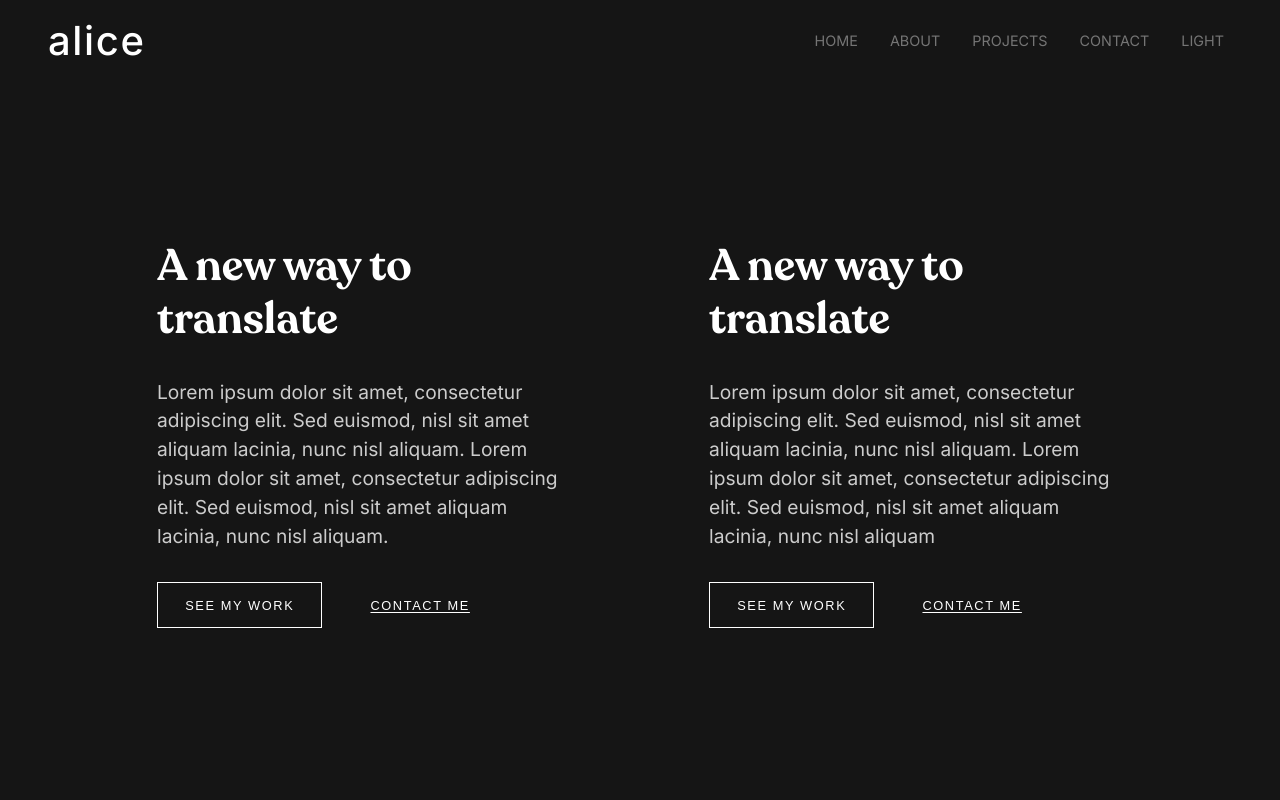
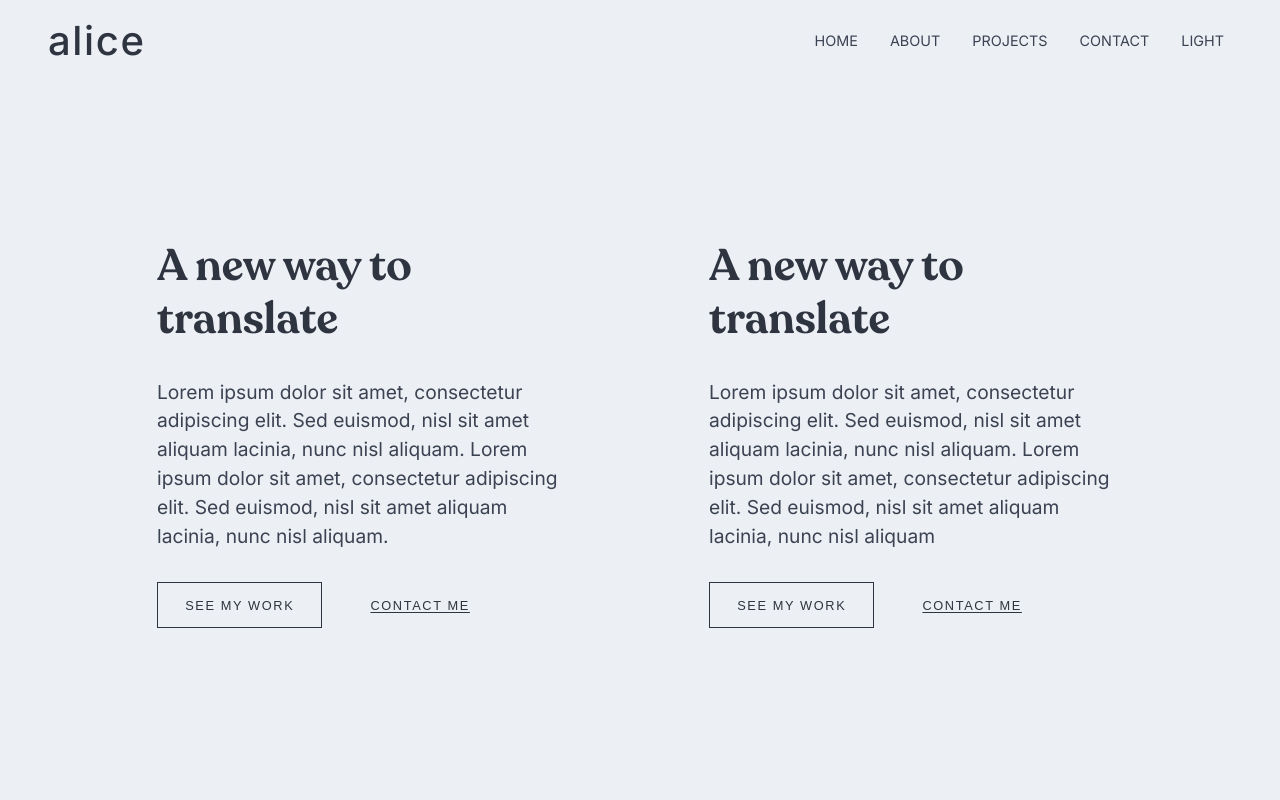
Before and after one commit to mart1d4/alice-portfolio, a Next.js app: page / in a window 1280 px wide. Shown: the top 800 px of the page. Built offline with nearby package versions, Linux system fonts and the light colour scheme; a web font is replaced by a local one.

Commit message:
Changes color scheme Adds white theme

```diff
--- a/src/components/Header/Header.jsx
+++ b/src/components/Header/Header.jsx
@@ -168,8 +168,8 @@ const Header = () => {
                                                     className={styles.navLink}
                                                     style={{
                                                         color: entry === activeLink
-                                                            ? 'var(--foreground-secondary)'
-                                                            : 'var(--foreground-tertiary)',
+                                                            ? 'var(--foreground-primary)'
+                                                            : 'var(--foreground-secondary)',
                                                     }}
                                                 >
                                                     {entry.title}
--- a/src/styles/global.css
+++ b/src/styles/global.css
@@ -10,16 +10,32 @@
     font-style: normal;
 }
 
-:root {
-    --background-primary: #151515;
-    --background-secondary: #202020;
-    --background-tertiary: #252525;
-    --foreground-primary: #ffffff;
-    --foreground-secondary: #cccccc;
-    --foreground-tertiary: #757575;
-    --accent-primary: #5e81ac;
-    --accent-secondary: #ebcb8b;
-    color-scheme: dark;
+@media (prefers-color-scheme: dark) {
+    :root {
+        --background-primary: #161620;
+        --background-secondary: #242933;
+        --background-tertiary: #2e3440;
+        --foreground-primary: #eceff4;
+        --foreground-secondary: #d8dee9;
+        --foreground-tertiary: #4c566a;
+        --accent-primary: #5e81ac;
+        --accent-secondary: #ebcb8b;
+        color-scheme: dark;
+    }
+}
+
+@media (prefers-color-scheme: light) {
+    :root {
+        --background-primary: #eceff4;
+        --background-secondary: #e5e9f0;
+        --background-tertiary: #d8dee9;
+        --foreground-primary: #2e3440;
+        --foreground-secondary: #3b4252;
+        --foreground-tertiary: #434c5e;
+        --accent-primary: #5e81ac;
+        --accent-secondary: #ebcb8b;
+        color-scheme: light;
+    }
 }
 
 ::selection {
```
